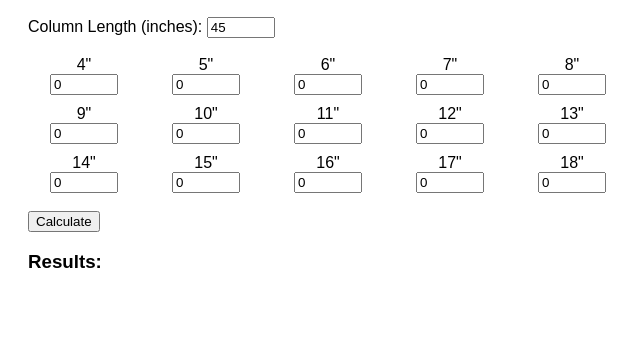
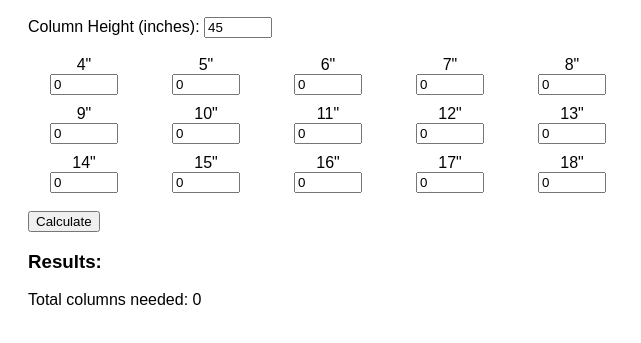
Before and after one commit to soakley75/cut-list-calculator, a plain HTML site: page index.html in a window 1280 px wide. Both pictures are taken after a click on the button "Calculate". Shown: the part 79-422 px from the top of the page, without its empty margins (0-641 px from the left). Drawn offline with Linux system fonts and the light colour scheme.

Commit message:
Change input from column length to column height

```diff
--- a/index.html
+++ b/index.html
@@ -11,7 +11,7 @@
 </head>
 <body>
   <h2>Cut List Calculator</h2>
-  <label>Column Length (inches): <input type="number" id="columnLength" value="45"></label><br><br>
+  <label>Column Height (inches): <input type="number" id="columnHeight" value="45"></label><br><br>
 
   <div class="length-inputs" id="lengthInputs"></div>
 
@@ -31,7 +31,7 @@
     }
 
     function calculate() {
-      const columnLength = parseInt(document.getElementById("columnLength").value);
+      const columnHeight = parseInt(document.getElementById("columnHeight").value);
       let pieces = [];
 
       for (let i = minLength; i <= maxLength; i++) {
@@ -40,13 +40,13 @@
       }
 
       pieces.sort((a, b) => b - a);
-      let column = [];
+      let columns = [];
 
       pieces.forEach(piece => {
         let placed = false;
         for (let column of columns) {
           const used = column.reduce((a, b) => a + b, 0);
-          if (used + piece <= columnLength) {
+          if (used + piece <= columnHeight) {
             column.push(piece);
             placed = true;
             break;
@@ -56,7 +56,7 @@
       });
 
       document.getElementById("results").innerHTML =
-        `Total pipes needed: ${columns.length}<br>` +
+        `Total columns needed: ${columns.length}<br>` +
         columns.map((column, i) => `Column ${i + 1}: ${column.join(", ")} (used ${column.reduce((a, b) => a + b, 0)}")`).join("<br>");
     }
   </script>
```
